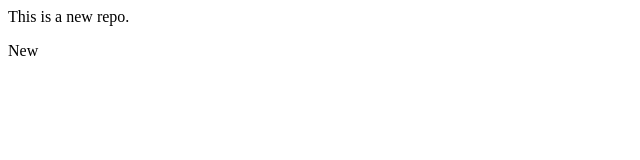
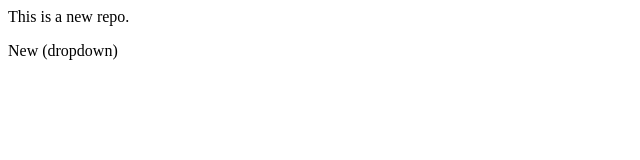
Before and after one commit to Sremoyee/localrepo, a plain HTML site: page index.html in a window 1280 px wide. Shown: the full height of the page, 0-640 px from the left. Drawn offline with Linux system fonts and the light colour scheme.

Commit message:
Add dropdown

```diff
--- a/index.html
+++ b/index.html
@@ -1,2 +1,2 @@
 <p>This is a new repo.</p>
-<p>New</p>
+<p>New (dropdown)</p>
```
